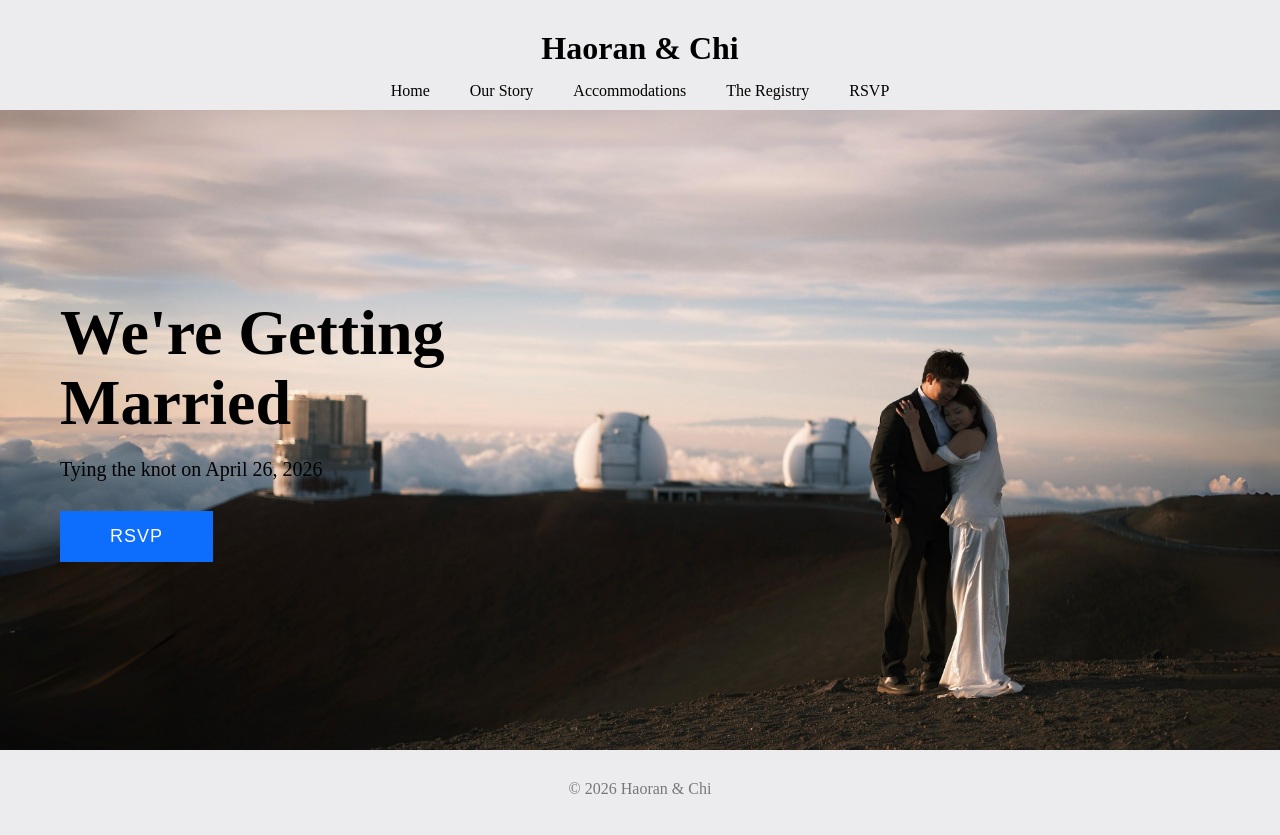
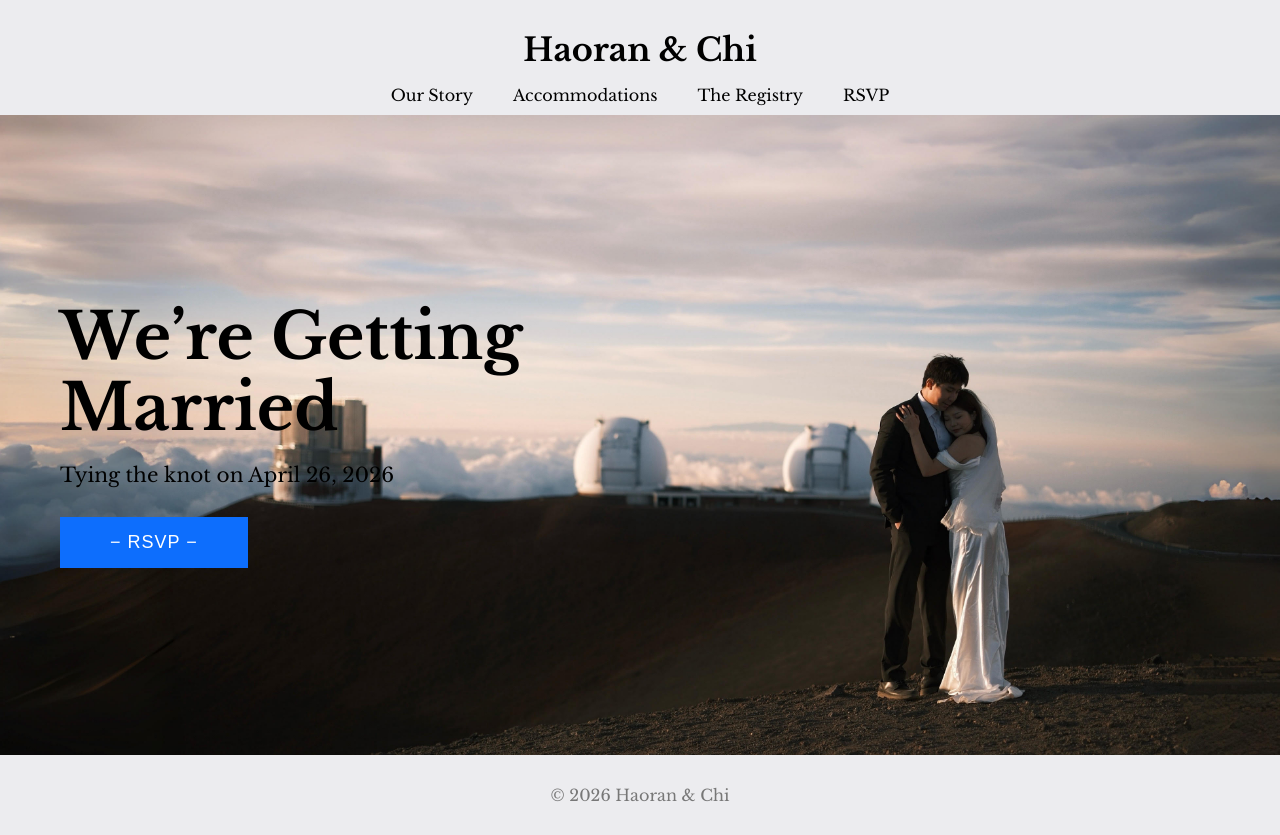
Before and after one commit to roger92122/wedding-website-2026, a plain HTML site: page index.html in a window 1280 px wide. Shown: the top 835 px of the page. Drawn offline with nearby package versions, Linux system fonts and the light colour scheme.

Commit message:
Update index.html

```diff
--- a/index.html
+++ b/index.html
@@ -1,16 +1,21 @@
 <!DOCTYPE html>
-<html>
+<html lang="en">
 <head>
+    <meta charset="UTF-8">
+    <meta name="viewport" content="width=device-width, initial-scale=1.0">
     <title>Haoran & Chi - Wedding</title>
+
+    <!-- Font matching Squarespace-style serif -->
+    <link href="https://fonts.googleapis.com/css2?family=Libre+Baskerville:wght@400;700&display=swap" rel="stylesheet">
+
     <link rel="stylesheet" href="style.css">
 </head>
 <body>
 
-    <!-- NAVIGATION -->
+    <!-- NAVIGATION BAR -->
     <nav class="navbar">
         <div class="logo">Haoran & Chi</div>
         <ul class="nav-menu">
-            <li><a href="index.html">Home</a></li>
             <li><a href="our-story.html">Our Story</a></li>
             <li><a href="accommodations.html">Accommodations</a></li>
             <li><a href="registry.html">The Registry</a></li>
@@ -18,17 +23,17 @@
         </ul>
     </nav>
 
-    <!-- HERO -->
+    <!-- HERO SECTION -->
     <header class="hero">
         <div class="hero-content">
-            <h1>We're Getting Married</h1>
+            <h1>We’re Getting<br>Married</h1>
             <p>Tying the knot on April 26, 2026</p>
-            <button class="rsvp-button" onclick="goToRSVP()">RSVP</button>
+            <button class="rsvp-button" onclick="goToRSVP()">− RSVP −</button>
         </div>
     </header>
 
     <footer class="footer">© 2026 Haoran & Chi</footer>
 
-<script src="script.js"></script>
+    <script src="script.js"></script>
 </body>
 </html>
```
